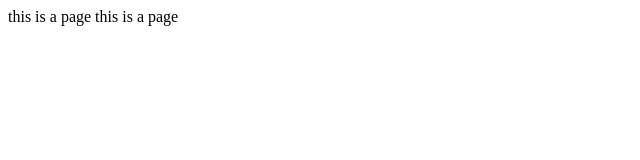
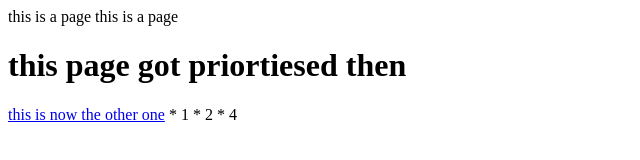
Before and after one commit to tp1050/microblog, a plain HTML site: page index.html in a window 1280 px wide. Shown: the whole page, without its empty margins (0-640 px from the left). Drawn offline with Linux system fonts and the light colour scheme.

Commit message:
This is addition of dool.html

```diff
--- a/index.html
+++ b/index.html
@@ -1,2 +1,12 @@
 this is a page
 <html> this is a page</html>
+
+
+<html>
+<h1> this page got priortiesed then</h1>
+</html>
+<a href="dool.html">this is now the other one</a>
+
+* 1
+* 2
+* 4
```
Also changed, not shown: dool.html (added, +3 -0 lines).
